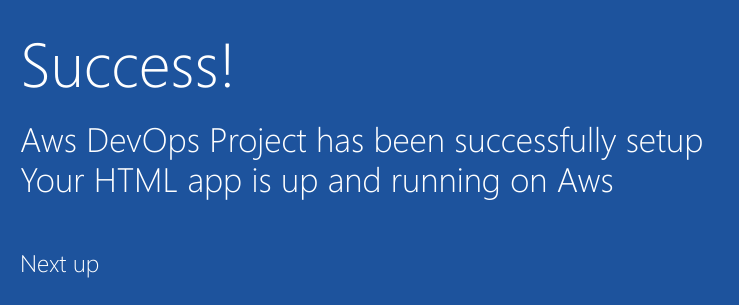
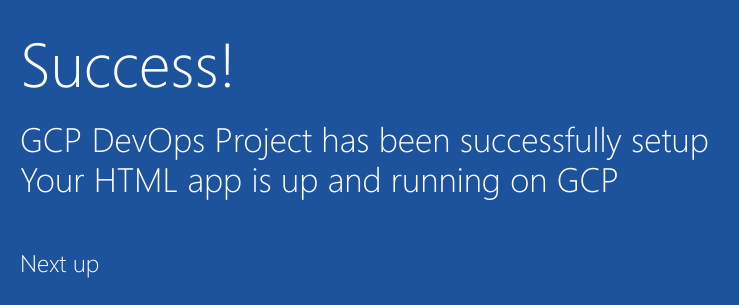
Before and after one commit to PREESHEN07/Test_repo, a plain HTML site: page sample-project/index.html in a window 1280 px wide. Shown: the part 352-657 px from the top of the page, 205-944 px from the left. Drawn offline with Linux system fonts and the light colour scheme.

Commit message:
Modified

```diff
--- a/sample-project/index.html
+++ b/sample-project/index.html
@@ -20,8 +20,8 @@
         </div>
             <div class="content-body">
                 <div class="success-text">Success!</div>
-                <div class="description line-1"> Aws DevOps Project has been successfully setup</div>
-                <div class="description line-2"> Your HTML app is up and running on Aws</div>
+                <div class="description line-1"> GCP DevOps Project has been successfully setup</div>
+                <div class="description line-2"> Your HTML app is up and running on GCP</div>
                 <div class="next-steps-container">
                     <div class="next-steps-header">Next up</div>
                     <div class="next-steps-body">
```
